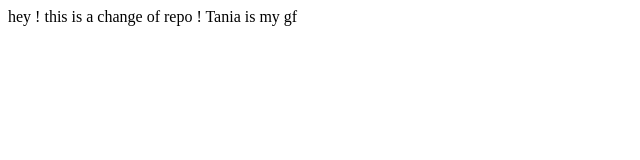
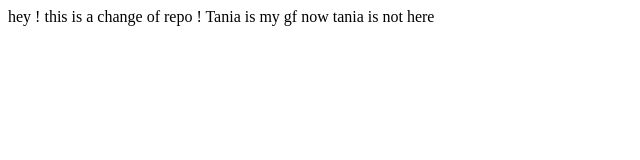
Before and after one commit to Shubhradeb1/my_new_repo, a plain HTML site: page index.html in a window 1280 px wide. Shown: the whole page, without its empty margins (0-640 px from the left). Drawn offline with Linux system fonts and the light colour scheme.

Commit message:
tania onno karo

```diff
--- a/index.html
+++ b/index.html
@@ -8,5 +8,6 @@
 <body>
   hey ! this is a change of repo  !
   Tania is my gf
+  now tania is not here
 </body>
 </html>
```
